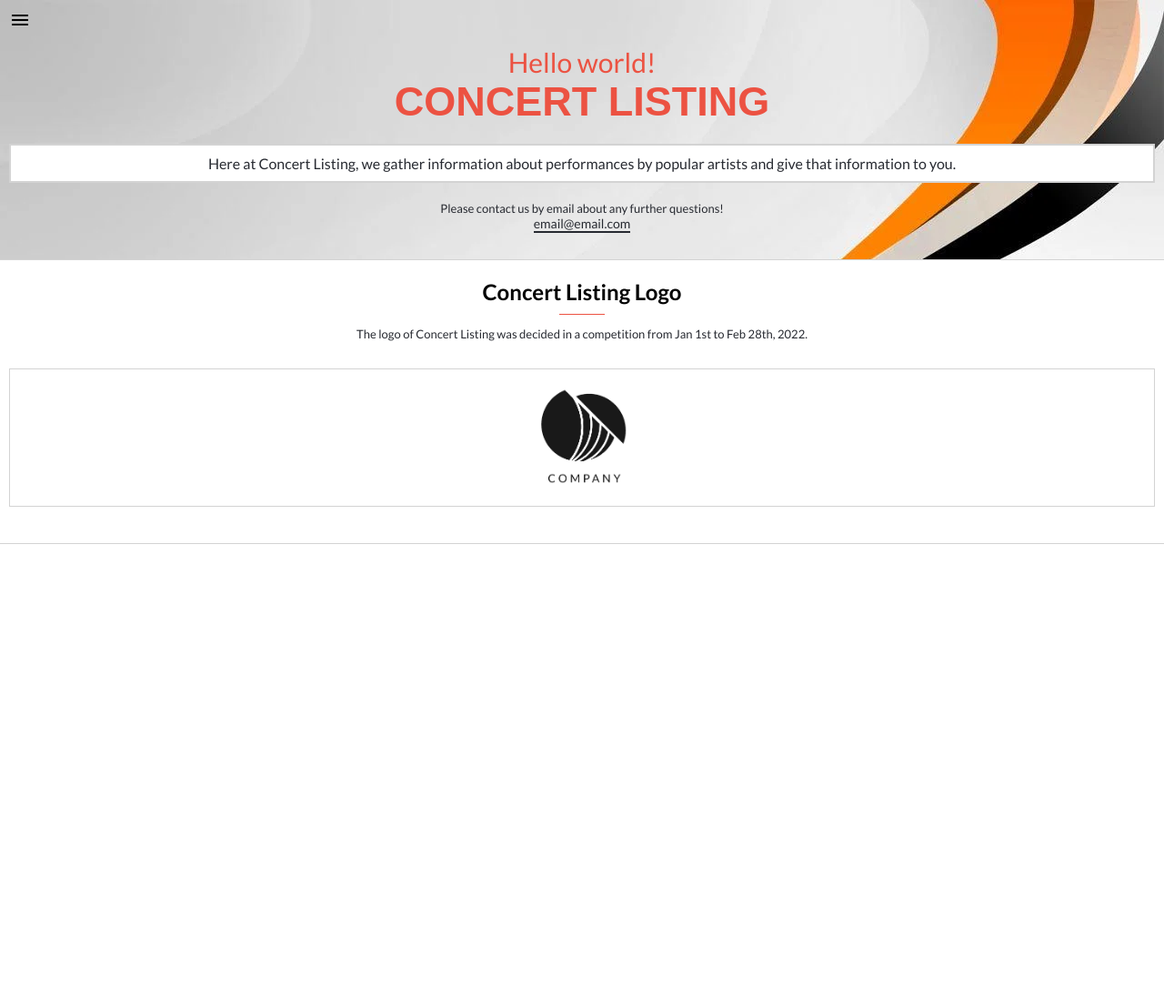
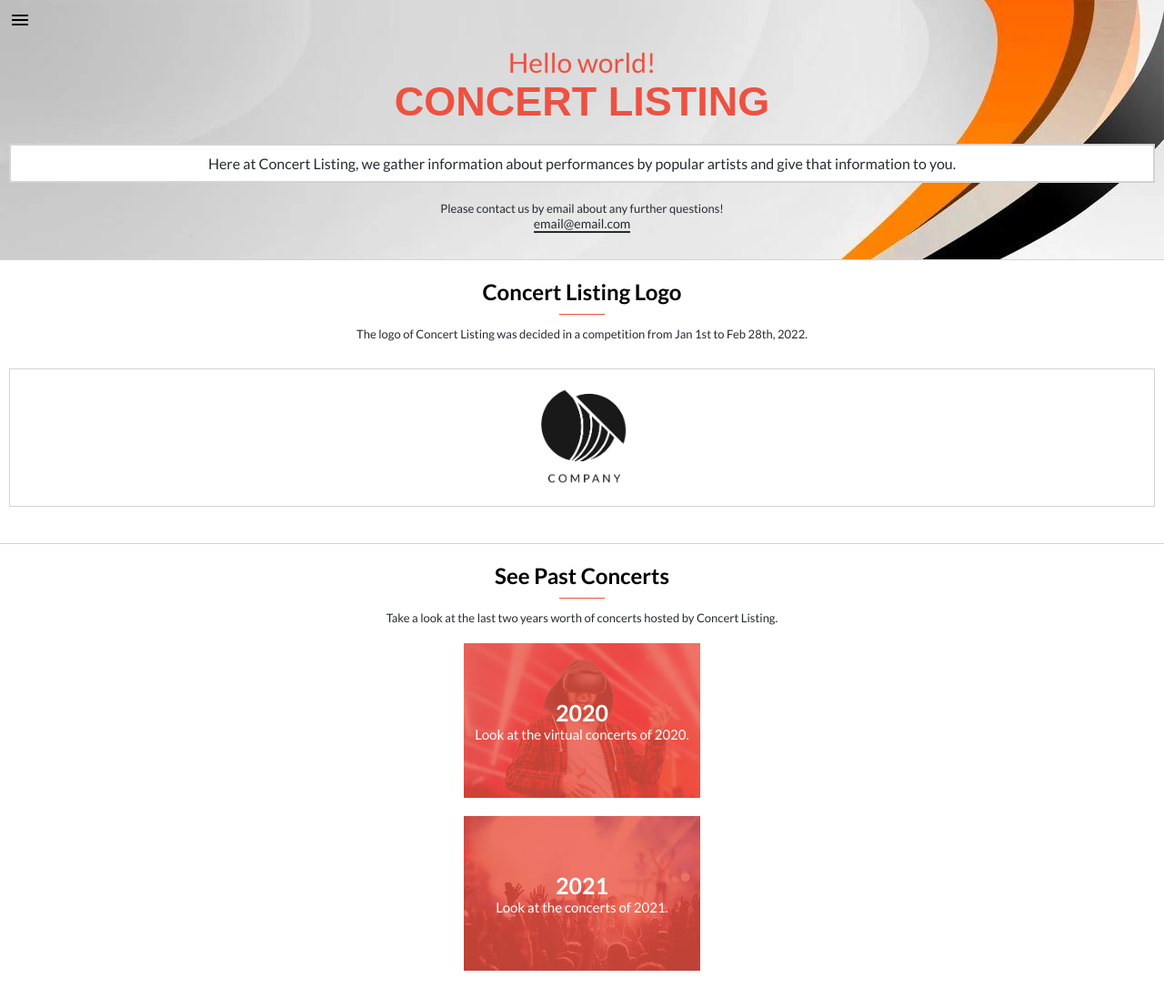
Before and after one commit to emyrue/ConcertListing, a website: page about.html in a window 1280 px wide. Shown: the whole page at 91% size. Before the commit the page ends 800 px from the top, so only its background shows below. Drawn offline with Linux system fonts and the light colour scheme; a web font is replaced by a local one.

Commit message:
About page past concerts section

```diff
--- a/about.html
+++ b/about.html
@@ -34,6 +34,23 @@
                 <img class="logo" alt="logo" src="./images/logo.png">
             </div>
         </section>
+        <section class="past-concerts">
+            <h2 class="logo-heading lato">See Past Concerts</h2>
+            <div class="line"></div>
+            <p class="contact lato">Take a look at the last two years worth of concerts hosted by Concert Listing.</p>
+            <a class="years" href="#">
+                <div class="two-years">
+                    <h3 class="year lato">2020</h3>
+                    <p class="small-description lato">Look at the virtual concerts of 2020.</p>
+                </div>
+            </a>
+            <a class="years" href="#">
+                <div class="one-year">
+                    <h3 class="year lato">2021</h3>
+                    <p class="small-description lato">Look at the concerts of 2021.</p>
+                </div>
+            </a>
+        </section>
         <script src="aboutscript.js"></script>
     </body>
 </html>
--- a/aboutstyle.css
+++ b/aboutstyle.css
@@ -114,3 +114,52 @@ header {
 .logo {
   width: 100px;
 }
+
+/*past concerts*/
+
+.past-concerts {
+  padding: 10px;
+}
+
+.two-years {
+  background-image: linear-gradient(rgba(236, 82, 66, 0.8), rgba(236, 82, 66, 0.8)), url('./images/2020.png');
+  background-repeat: no-repeat;
+  display: flex;
+  flex-direction: column;
+  justify-content: center;
+  margin: 20px auto;
+  max-width: 240px;
+  height: 150px;
+  padding: 10px;
+  text-align: center;
+  border: none;
+}
+
+.one-year {
+  background-image: linear-gradient(rgba(236, 82, 66, 0.8), rgba(236, 82, 66, 0.8)), url('./images/2021.png');
+  background-repeat: no-repeat;
+  margin: 20px auto;
+  display: flex;
+  flex-direction: column;
+  justify-content: center;
+  height: 150px;
+  max-width: 240px;
+  padding: 10px;
+  text-align: center;
+  border: none;
+}
+
+.years {
+  text-decoration: none;
+  color: white;
+}
+
+.year {
+  margin: 0;
+  font-size: 25px;
+}
+
+.small-description {
+  margin: 0;
+  font-size: 15px;
+}
--- a/style.css
+++ b/style.css
@@ -213,8 +213,8 @@ header {
   font-size: 20px;
   display: flex;
   justify-content: center;
-  background-color: #d3d3d3;
-  border: none;
+  border: 2px solid #d3d3d3;
+  background-color: white;
 }
 
 /*mobile menu*/
```
Also changed, not shown: images/2020.png (added), images/2021.png (added).
